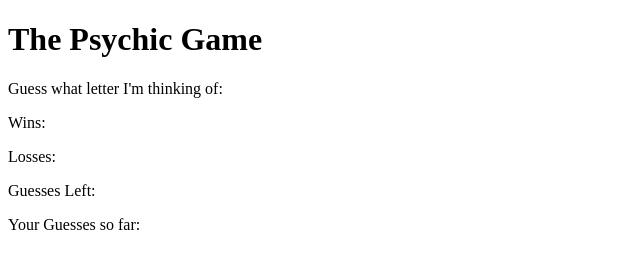
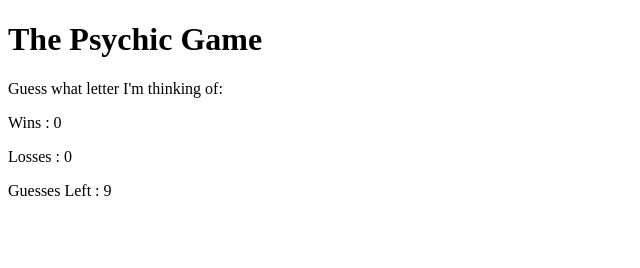
Before and after one commit to jermainehunter/Psychic-Game, a plain HTML site: page index.html in a window 1280 px wide. Shown: the whole page, without its empty margins (0-640 px from the left). Drawn offline with Linux system fonts and the light colour scheme.

Commit message:
made some progress...got my text to show in html though not perfect...:/

```diff
--- a/index.html
+++ b/index.html
@@ -12,10 +12,10 @@
 <body>
     <h1>The Psychic Game</h1>
     <p>Guess what letter I'm thinking of:</p>
-    <p>Wins: <span id="wins-text"></span></p>
-    <p>Losses: <span id="losses-text"></span></p>
-    <p>Guesses Left: <span id="guessesleft-text"></span></p>
-    <p>Your Guesses so far: <span id="guessesmade-text"></span></p>
+    <p><span id="wins-text"></span></p>
+    <p><span id="losses-text"></span></p>
+    <p><span id="guessesleft-text"></span></p>
+    <p><span id="guessesmade-text"></span></p>
     <p><span id="result-text"></span></p>
 
 
@@ -33,6 +33,7 @@
         var guessesLeft = 9;
         var newGame = false;
 
+
         // Create variables that hold references to write text into my HTML and display it in the correct place
 
 
@@ -48,6 +49,9 @@
             //Determines which key was pressed
             var userGuess = event.key;
             console.log(userGuess);
+            document.getElementById("guessesmade-text").innerHTML = "Guesses Made : " + userGuess;
+
+
 
 
 
@@ -58,15 +62,23 @@
                 alert("You've Done It!");
                 wins++;
             }
+            //below the guesses left decreases by 1 with every user key stroke and the guesses left alerts
             else {
                 guessesLeft--;
-                alert(guessesLeft);
+                console.log(guessesLeft);
+
                 // ton of stuff, update guesses left, update the guesses so far, update loss column, set new game flag to true if last guess used
                 //if statement, are you out of guesses
             }
 
+            if (guessesLeft === 0)
+            {
+                alert("You're a looser Baby!")
+                guessesLeft === 9;
+            }
+
             //Display the user and computer guesses, and wins, losses, guesses left and guesses so far
-            document.getElementById("wins-text").innerHTML = "Wins :";
+
 
 
 
@@ -75,6 +87,10 @@
             //Stop if the player guesses the letter correctly
 
         }
+        //I have to have this out of the .onkeyup method so it will show before I press a key
+        document.getElementById("wins-text").innerHTML = "Wins : " + wins;
+        document.getElementById("losses-text").innerHTML = "Losses : " + losses;
+        document.getElementById("guessesleft-text").innerHTML = "Guesses Left : " + guessesLeft;
 
 
     </script>
```
